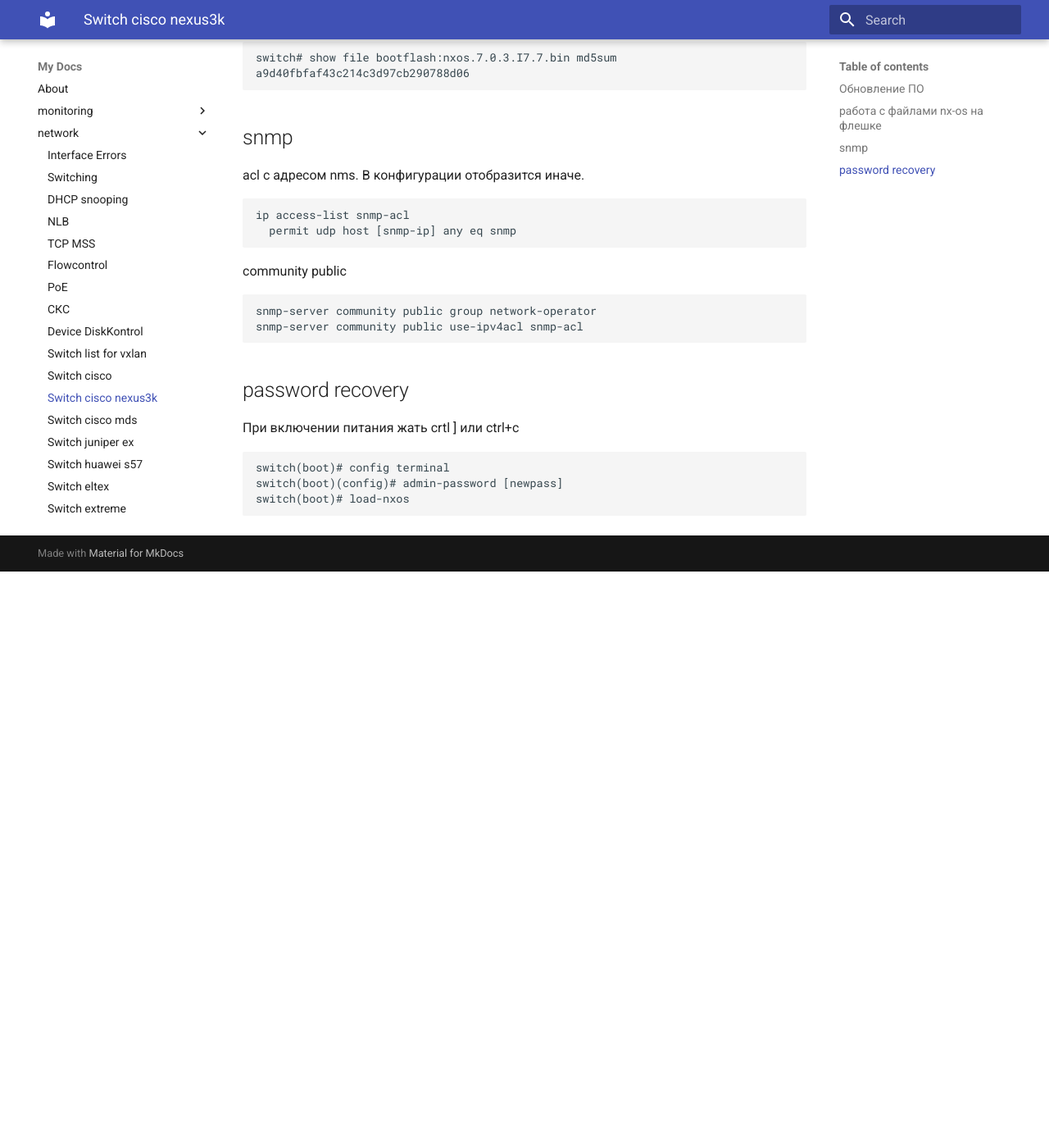
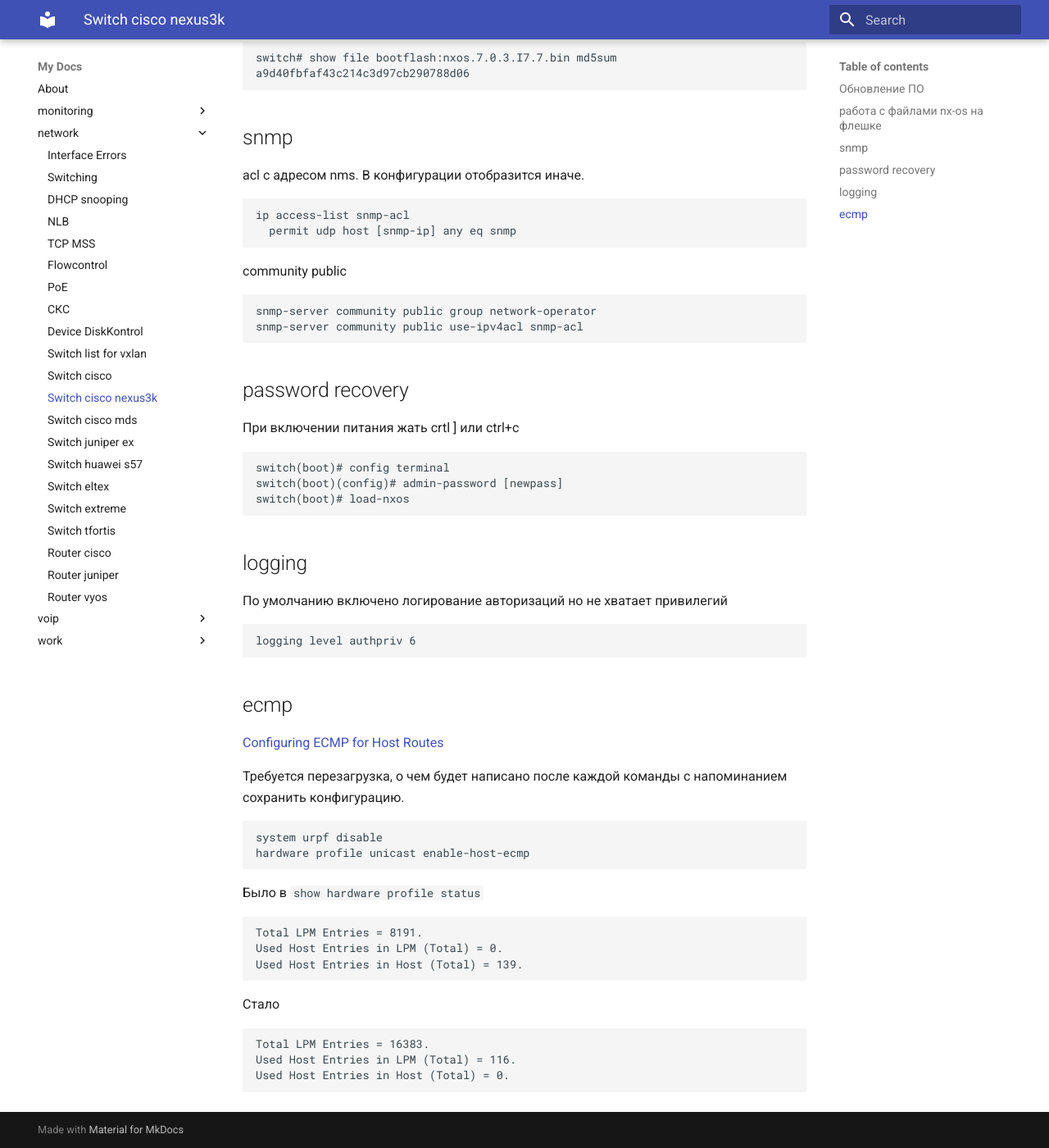
Before and after one commit to v98765/v98765.github.io, an MkDocs documentation site: the page built from docs/network/nexus3k.md, in a window 1280 px wide and 1400 px high, scrolled down 2117 px. Shown: the whole window at 82% size. Built offline with MkDocs 1.6.1 and Material for MkDocs 9.7.7, drawn with Linux system fonts in a browser that asks for light colours; before the commit the page ends 2814 px from its top, so only the background shows below that.

Commit message:
ecmp for extreme and nexus3k

````diff
--- a/docs/network/nexus3k.md
+++ b/docs/network/nexus3k.md
@@ -108,3 +108,33 @@
 switch(boot)(config)# admin-password [newpass]
 switch(boot)# load-nxos
 ```
+
+## logging
+
+По умолчанию включено логирование авторизаций но не хватает привилегий
+```text
+logging level authpriv 6
+```
+
+
+## ecmp
+
+[Configuring ECMP for Host Routes](https://www.cisco.com/c/en/us/td/docs/switches/datacenter/nexus3000/sw/unicast/7x/b_Cisco_Nexus_3000_Series_NX-OS_Unicast_Routing_Configuration_Guide_Release_7_x/b_Cisco_Nexus_3000_Series_NX-OS_Unicast_Routing_Configuration_Guide_Release_7_x_chapter_01101.html)
+
+Требуется перезагрузка, о чем будет написано после каждой команды с напоминанием сохранить конфигурацию.
+```text
+system urpf disable
+hardware profile unicast enable-host-ecmp
+```
+Было в `show hardware profile status`
+```text
+Total LPM Entries = 8191.
+Used Host Entries in LPM (Total) = 0.
+Used Host Entries in Host (Total) = 139.
+```
+Стало
+```text
+Total LPM Entries = 16383.
+Used Host Entries in LPM (Total) = 116.
+Used Host Entries in Host (Total) = 0.
+```
````
Also changed, not shown: docs/network/extreme.md (+12 -0 lines).
